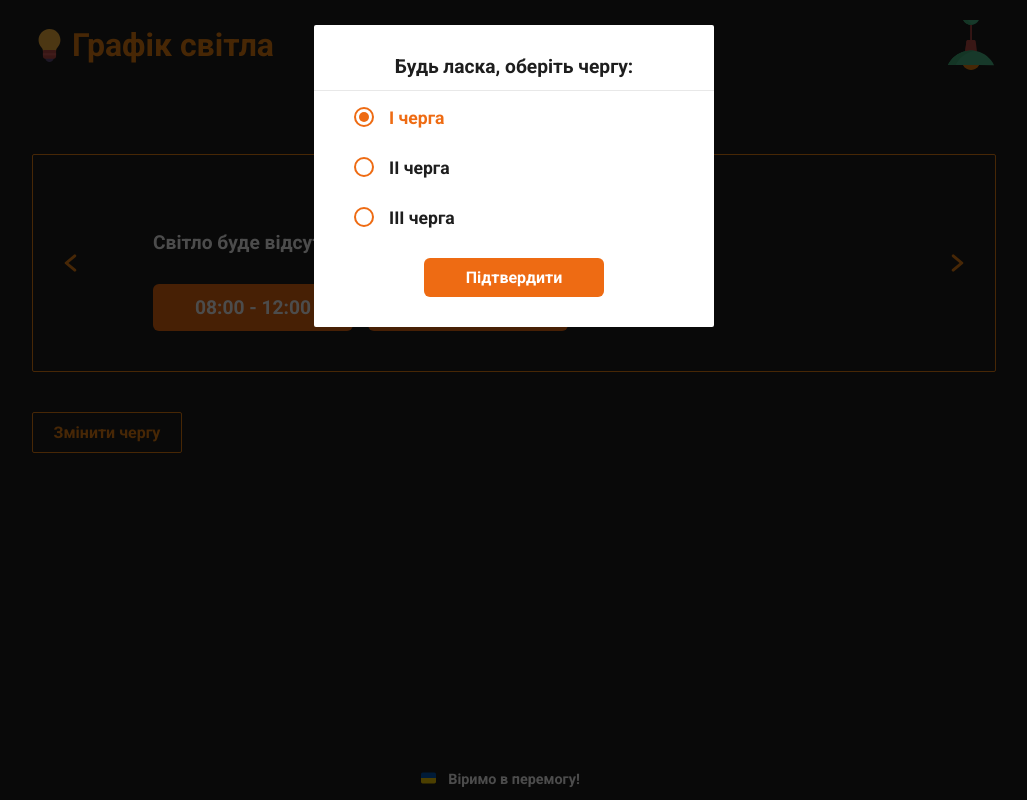
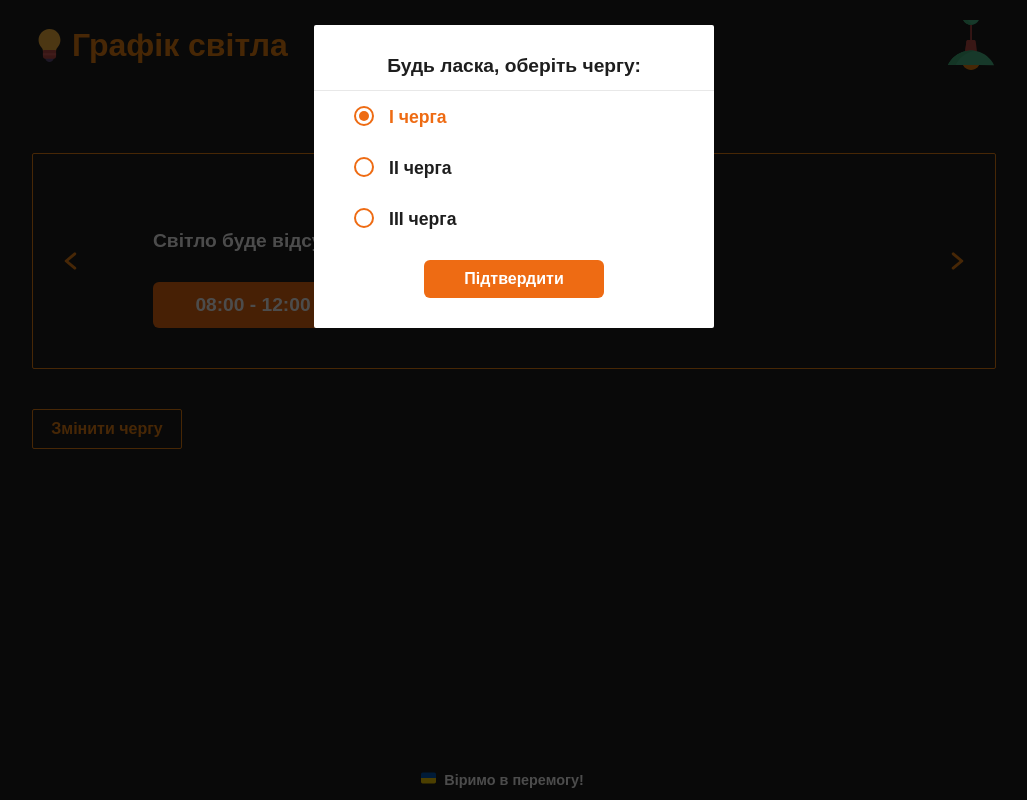
Before and after one commit to vitaliyhtml5/vitaliyhtml5.github.io, a PHP site: page / in a window 1280 px wide. Shown: the whole page, without its empty margins (126-1153 px from the left). Run offline with PHP 8.4, Linux system fonts and the light colour scheme.

Commit message:
Add html/css/js

```diff
--- a/light/style.css
+++ b/light/style.css
@@ -1,5 +1,3 @@
-@import url('https://fonts.googleapis.com/css2?family=Roboto:wght@700&display=swap');
-
 * {
     margin: 0;
 	padding: 0;
@@ -14,7 +12,7 @@ body {
     margin: 0 auto;
     padding: 0 15px;
 	color: #fff;
-	font: 700 16px 'Roboto', Arial, Helvetica, sans-serif;
+	font: 700 16px Arial, Helvetica, sans-serif;
 	background-color: #1E1E1E;
 }
 img {
```
